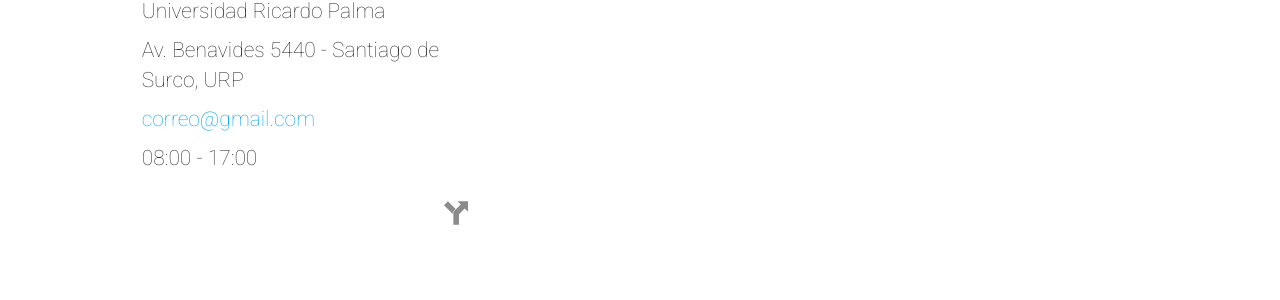
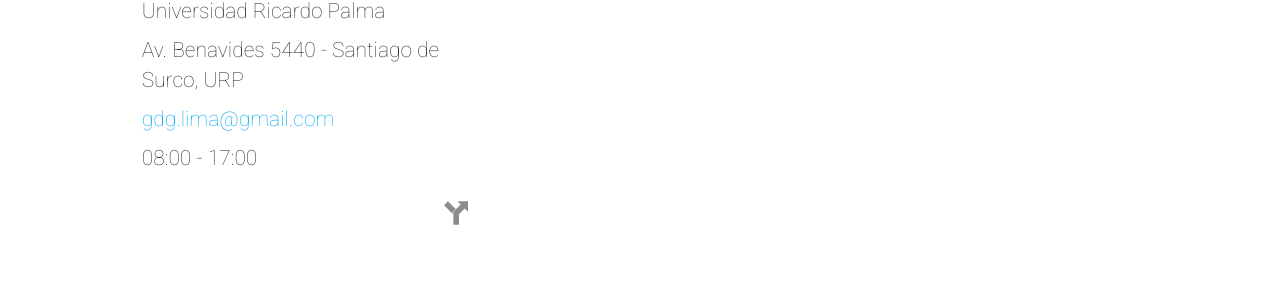
Before and after one commit to gdgperu/limadevfest, a Jekyll site: the page built from index.html, in a window 1280 px wide and 900 px high, scrolled down 2383 px. Shown: the part 153-453 px from the top of the window. Built offline with Jekyll 4.4.1, drawn with Linux system fonts in a browser that asks for light colours; nearby versions of some CDN libraries; comment, search, counter and statistics services are not loaded; some of the changed text lies outside the part shown.

Commit message:
config
no olvides dar git pull milton de mela

```diff
--- a/_config.yml
+++ b/_config.yml
@@ -6,10 +6,10 @@
 
 # Site Settings
 title: "GDG DevFest Season 2014"
-email: "correo@gmail.com"
+email: "gdg.lima@gmail.com"
 description: "GDG DevFest is a set of events all around the world"
-baseurl: "/limadevfest"
-url: "http://gdgperu.github.io"
+baseurl: ""
+url: "http://limadevfest.com"
 permalink: "/blog/:title"
 
 
@@ -142,7 +142,7 @@
  -
   title: "Contacto"
   links:
-   - {link: "mailto:correo@gmail.com", text: "correo@gmail.com"}
+   - {link: "mailto:gdg.lima@gmail.com", text: "gdg.lima@gmail.com"}
 
 # Blog
 blogTitle: "Novedades"
```
